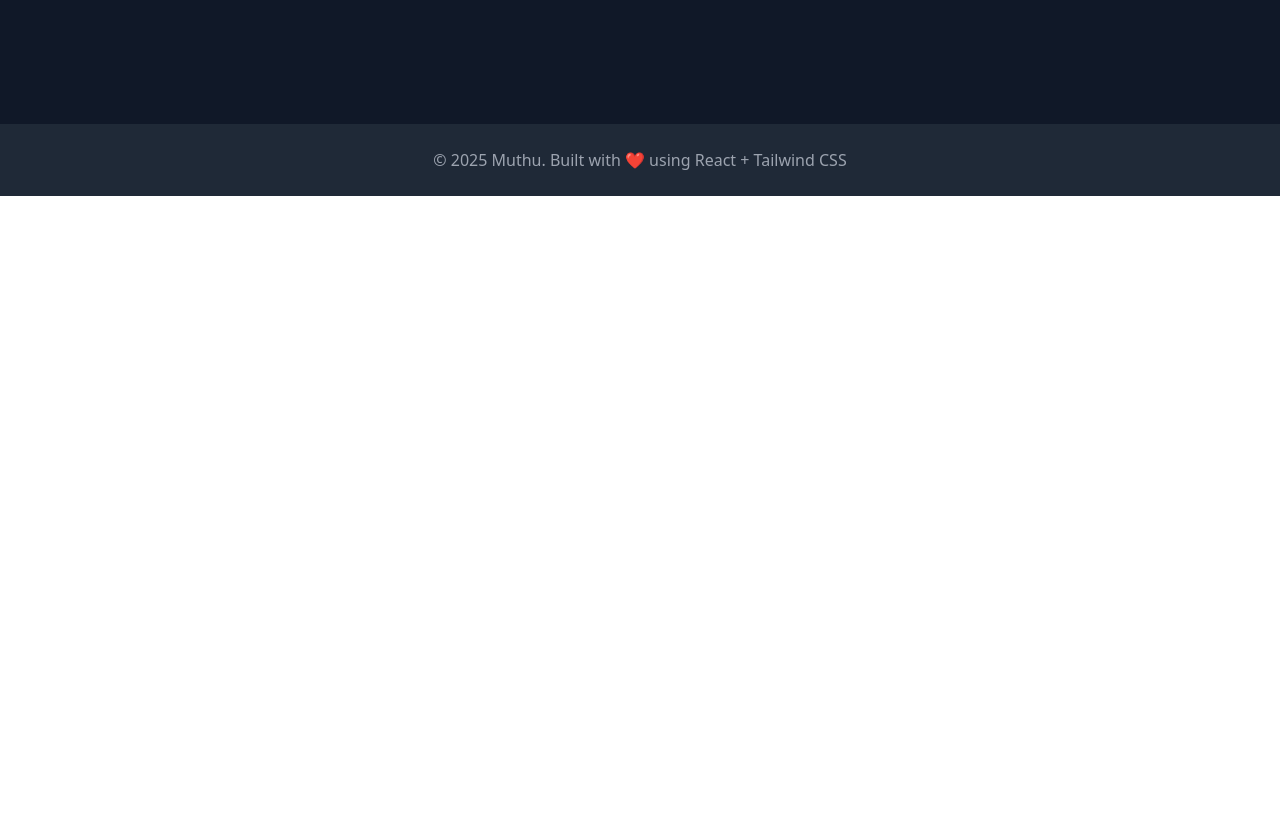
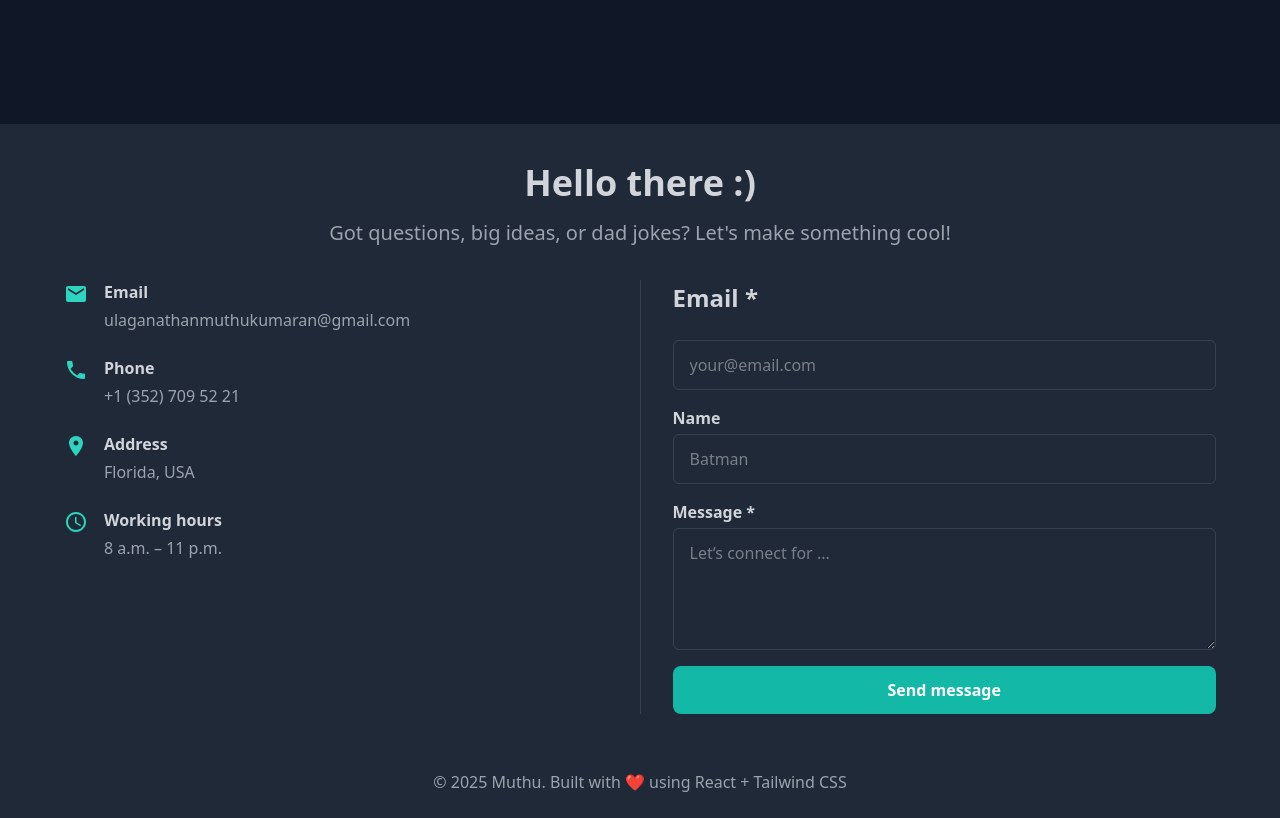
Before and after one commit to Muthu1612/Portfolio, a React (Vite) app: page / in a window 1280 px wide. Shown: the part 2900-3718 px from the top of the page. Before the commit the page ends 3096 px from the top, so only its background shows below. Built offline with nearby package versions, Linux system fonts and the light colour scheme.

Commit message:
added contact page

```diff
--- a/package.json
+++ b/package.json
@@ -10,6 +10,10 @@
     "preview": "vite preview"
   },
   "dependencies": {
+    "@emotion/react": "^11.14.0",
+    "@emotion/styled": "^11.14.1",
+    "@mui/icons-material": "^7.1.2",
+    "@mui/material": "^7.1.2",
     "@tailwindcss/vite": "^4.1.7",
     "framer-motion": "^12.12.1",
     "react": "^19.1.0",
--- /dev/null
+++ b/src/components/Contact.jsx
@@ -0,0 +1,62 @@
+import React from 'react';
+import { Email, Phone, LocationOn, Schedule } from '@mui/icons-material';
+import '../styles/contact.css'; // ✅ Import your custom CSS!
+
+const Contact = () => {
+  return (
+    <section className="contact-section">
+      <div className="contact-container">
+        <div className="contact-header">
+          <h1 className="contact-title">Hello there :)</h1>
+          <p className="contact-subtitle">
+            Got questions, big ideas, or dad jokes? Let's make something cool!
+          </p>
+        </div>
+
+        <div className="contact-content">
+          <div className="contact-info">
+            <ContactItem icon={<Email />} title="Email" content="ulaganathanmuthukumaran@gmail.com" />
+            <ContactItem icon={<Phone />} title="Phone" content="+1 (352) 709 52 21" />
+            <ContactItem icon={<LocationOn />} title="Address" content="Florida, USA" />
+            <ContactItem icon={<Schedule />} title="Working hours" content="8 a.m. – 11 p.m." />
+          </div>
+
+          <div className="contact-divider"></div>
+
+          <div className="contact-form">
+            <h2 className="contact-form-title">Email *</h2>
+            <div className="contact-form-fields">
+              <InputField placeholder="your@email.com" />
+              <InputField label="Name" placeholder="Batman" />
+              <InputField label="Message *" placeholder="Let’s connect for ..." multiline rows={4} />
+              <button className="contact-button">Send message</button>
+            </div>
+          </div>
+        </div>
+      </div>
+    </section>
+  );
+};
+
+const ContactItem = ({ icon, title, content }) => (
+  <div className="contact-item">
+    <div className="contact-icon">{icon}</div>
+    <div>
+      <h3 className="contact-item-title">{title}</h3>
+      <p className="contact-item-text">{content}</p>
+    </div>
+  </div>
+);
+
+const InputField = ({ label, placeholder, multiline = false, rows = 1 }) => (
+  <div className="contact-input-field">
+    {label && <label className="contact-label">{label}</label>}
+    {multiline ? (
+      <textarea className="contact-textarea" placeholder={placeholder} rows={rows} />
+    ) : (
+      <input className="contact-input" type="text" placeholder={placeholder} />
+    )}
+  </div>
+);
+
+export default Contact;
--- a/src/pages/Home.jsx
+++ b/src/pages/Home.jsx
@@ -4,6 +4,7 @@ import Hero from '../components/Hero';
 import FeaturedProject from '../components/FeaturedProject';
 import Skills from './Skills';
 import Projects from './Projects';
+import Contact from '../components/Contact';
 
 const Home = () => {
   return (
@@ -26,6 +27,10 @@ const Home = () => {
         <section id="projects">
           <Projects />
         </section>
+
+        <section id = "contact">
+          <Contact />
+        </section>
       </main>
 
       <Footer />
--- /dev/null
+++ b/src/styles/contact.css
@@ -0,0 +1,138 @@
+.contact-section {
+  padding: 2rem;
+  background: #1f2937;
+  color: #d1d5db;
+}
+
+.contact-container {
+  max-width: 72rem;
+  margin: 0 auto;
+  display: flex;
+  flex-direction: column;
+  gap: 2rem;
+}
+
+.contact-header {
+  text-align: center;
+}
+
+.contact-title {
+  font-size: 2.25rem;
+  font-weight: 800;
+  margin-bottom: 0.5rem;
+}
+
+.contact-subtitle {
+  font-size: 1.25rem;
+  max-width: 42rem;
+  margin: 0 auto;
+  color: #9ca3af;
+}
+
+.contact-content {
+  display: flex;
+  flex-direction: column;
+  gap: 2rem;
+}
+
+@media (min-width: 768px) {
+  .contact-content {
+    flex-direction: row;
+  }
+}
+
+.contact-info {
+  flex: 1;
+  display: flex;
+  flex-direction: column;
+  gap: 1.5rem;
+}
+
+.contact-item {
+  display: flex;
+  gap: 1rem;
+  align-items: flex-start;
+}
+
+.contact-icon {
+  color: #2dd4bf;
+  flex-shrink: 0;
+}
+
+.contact-item-title {
+  font-weight: 600;
+  margin-bottom: 0.25rem;
+}
+
+.contact-item-text {
+  color: #9ca3af;
+}
+
+.contact-divider {
+  display: none;
+}
+
+@media (min-width: 768px) {
+  .contact-divider {
+    display: block;
+    width: 1px;
+    background: #374151;
+  }
+}
+
+.contact-form {
+  flex: 1;
+}
+
+.contact-form-title {
+  font-size: 1.5rem;
+  font-weight: 700;
+  margin-bottom: 1.5rem;
+}
+
+.contact-form-fields {
+  display: flex;
+  flex-direction: column;
+  gap: 1rem;
+}
+
+.contact-input-field {
+  display: flex;
+  flex-direction: column;
+}
+
+.contact-label {
+  font-weight: 600;
+  margin-bottom: 0.25rem;
+}
+
+.contact-input,
+.contact-textarea {
+  padding: 0.75rem 1rem;
+  border: 1px solid #374151;
+  border-radius: 0.375rem;
+  background: transparent;
+  color: #d1d5db;
+}
+
+.contact-input:focus,
+.contact-textarea:focus {
+  outline: none;
+  border-color: #2dd4bf;
+}
+
+.contact-button {
+  display: inline-block;
+  background-color: #14b8a6;
+  color: #ffffff;
+  padding: 0.75rem 1.5rem;
+  border-radius: 0.5rem;
+  font-weight: 600;
+  cursor: pointer;
+  border: none;
+  transition: background-color 0.3s ease;
+}
+
+.contact-button:hover {
+  background-color: #0d9488;
+}
```
Also changed, not shown: 1 other file (tests, documents, lock files or other folders).
